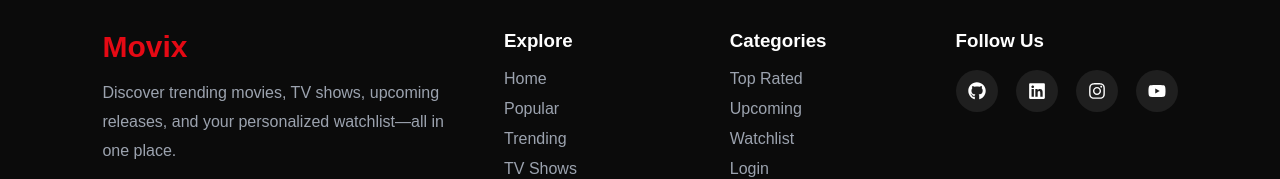
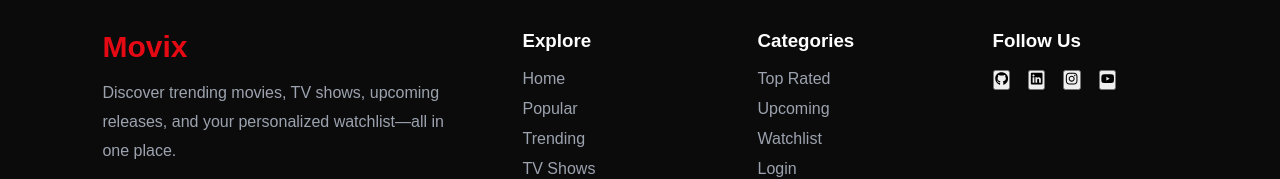
Before and after one commit to ANJALI-3129/MOVIE_APP, a React (Create React App) app: page / in a window 1280 px wide. Shown: the part 1159-1338 px from the top of the page. Built offline with nearby package versions, Linux system fonts and the light colour scheme; no server answers.

Commit message:
fix build issue

```diff
--- a/src/App.js
+++ b/src/App.js
@@ -8,7 +8,7 @@ import MovieDetails from "./pages/movieDetails/movieDetails";
 import Login from "./pages/login/login";
 import MoviePage from "./pages/movies/moviepage";
 import Footer from "./components/footer/footer";
-import { useAuth } from "./context/AuthContext";
+
 // import { auth } from "./firebase";
 // import { onAuthStateChanged } from "firebase/auth";
 // import {
@@ -17,7 +17,6 @@ import { useAuth } from "./context/AuthContext";
 //   getTrendingMovies,
 //   getTVShows,
 // } from "./API/api";
-import { updateCart } from "./services/firebaseService";
 import "./index.css";
 import ProtectedRoute from "./components/protectedroute/protectedRoute";
 import { useMovie } from "./context/movieContext";
--- a/src/components/footer/footer.jsx
+++ b/src/components/footer/footer.jsx
@@ -38,21 +38,22 @@ const Footer = () => {
           <h3>Follow Us</h3>
 
           <div className="social-icons">
-            <a href="#">
+           <button>
               <FaGithub />
-            </a>
+              </button>
 
-            <a href="#">
+
+           <button>
               <FaLinkedin />
-            </a>
+            </button>
+           <button>
+              <FaInstagram />
+         </button>
 
-            <a href="#">
-              <FaInstagram />
-            </a>
+           <button>
+              <FaYoutube />
+              </button>
 
-            <a href="#">
-              <FaYoutube />
-            </a>
           </div>
         </div>
       </div>
--- a/src/hooks/useMovies.js
+++ b/src/hooks/useMovies.js
@@ -1,4 +1,4 @@
-import { useState, useEffect, useRef } from "react";
+import { useState, useEffect, useRef, useCallback } from "react";
 import { useAuth } from "../context/AuthContext";
 import { doc, getDoc } from "firebase/firestore";
 import { db } from "../firebase";
@@ -33,7 +33,7 @@ const useMovies = () => {
     }
   };
 
-  const loadMovies = async () => {
+  const loadMovies = useCallback(async () => {
     setLoading(true);
 
     try {
@@ -59,9 +59,9 @@ const useMovies = () => {
     } finally {
       setLoading(false);
     }
-  };
+  }, [categories, user]);
 
-  const loadWatchlist = async () => {
+  const loadWatchlist = useCallback(async () => {
     if (!user) {
       setWatchlist([]);
       return;
@@ -102,7 +102,7 @@ const useMovies = () => {
     } finally {
       setWatchlistLoading(false);
     }
-  };
+  }, [user, setCartCount]);
 
   const toggleCart = async (movie) => {
     if (!user) {
@@ -146,11 +146,11 @@ const useMovies = () => {
 
   useEffect(() => {
     loadMovies();
-  }, [categories, user]);
+  }, [loadMovies]);
 
   useEffect(() => {
     loadWatchlist();
-  }, [user]);
+  }, [loadWatchlist]);
 
   return {
     movies,
--- a/src/pages/login/login.jsx
+++ b/src/pages/login/login.jsx
@@ -8,7 +8,7 @@ import {
   signInWithEmailAndPassword,
   createUserWithEmailAndPassword,
 } from "firebase/auth";
-import firebase from "firebase/compat/app";
+
 
 
 const Login = ({background}) => {
```
